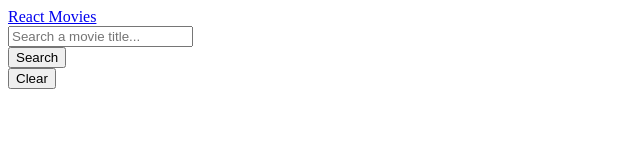
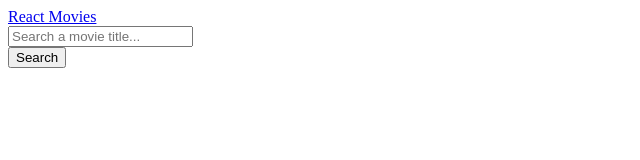
Before and after one commit to IDAwaken/react-movies, a React (Create React App) app: page / in a window 1280 px wide. Shown: the top 160 px of the page, without its empty margins (0-640 px from the left). Built offline with nearby package versions, Linux system fonts and the light colour scheme.

Commit message:
Added Clear Btn to clear the state

```diff
--- a/src/App.js
+++ b/src/App.js
@@ -9,7 +9,6 @@ import "./App.scss";
 class App extends Component {
   state = {
     movies: [],
-
     loading: false,
   };
 
@@ -21,14 +20,28 @@ class App extends Component {
     this.setState({ movies: res.data.results, loading: false });
   };
 
+  // Clear Movies from State
+  clearMovies = () => {
+    this.setState({
+      movies: [],
+      loading: false,
+    });
+  };
+
   render() {
+    const { movies, loading } = this.state;
+
     return (
       <Router>
         <div className="App">
           <Navbar />
           <div className="container">
-            <Search searchMovies={this.searchMovies} />
-            <Movies loading={this.state.loading} movies={this.state.movies} />
+            <Search
+              searchMovies={this.searchMovies}
+              clearMovies={this.clearMovies}
+              showClearBtn={movies.length > 0 ? true : false}
+            />
+            <Movies loading={loading} movies={movies} />
           </div>
         </div>
       </Router>
--- a/src/components/layout/Search.js
+++ b/src/components/layout/Search.js
@@ -12,12 +12,14 @@ class Search extends Component {
     this.setState({ text: "" });
   };
 
-  // Tracking input in search field
+  // Tracking input in search
   onChange = (e) => {
     this.setState({ [e.target.name]: e.target.value });
   };
 
   render() {
+    const { showClearBtn, clearMovies } = this.props;
+
     return (
       <div className="row mt-3">
         <div className="col-12">
@@ -40,11 +42,16 @@ class Search extends Component {
                 onSubmit={this.onSubmit}
               />
             </div>
-            <input
-              type="submit"
-              value="Clear"
-              className="btn btn-block bg-dark text-light"
-            />
+            {showClearBtn && (
+              <button
+                type="submit"
+                value="Clear"
+                className="btn btn-block bg-dark text-light"
+                onClick={clearMovies}
+              >
+                Clear
+              </button>
+            )}
           </form>
         </div>
       </div>
```
